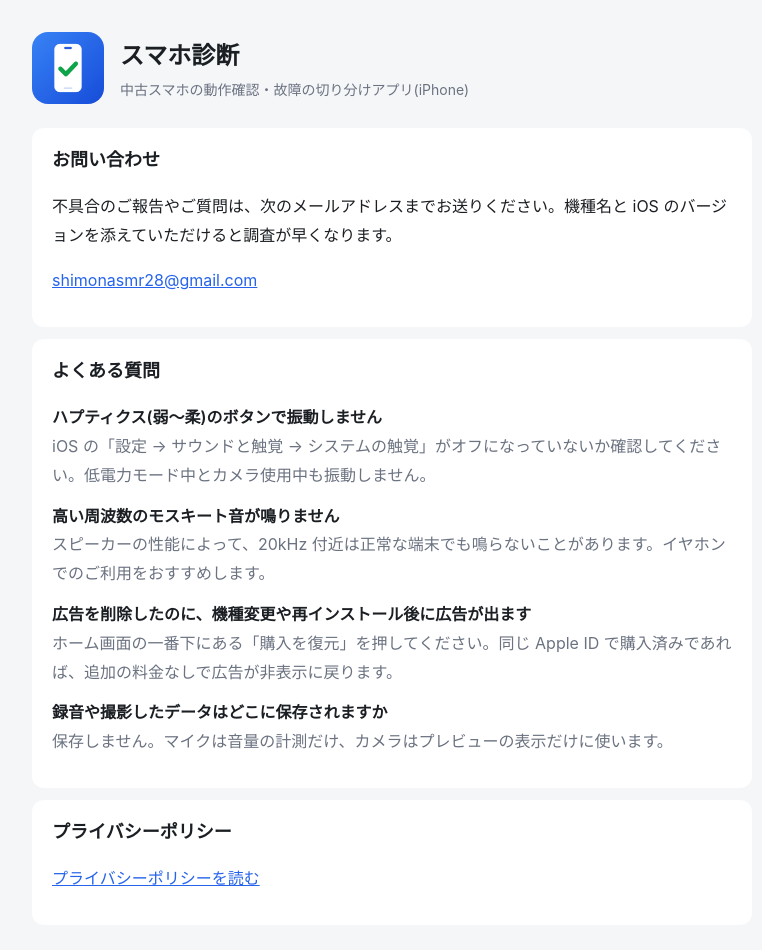
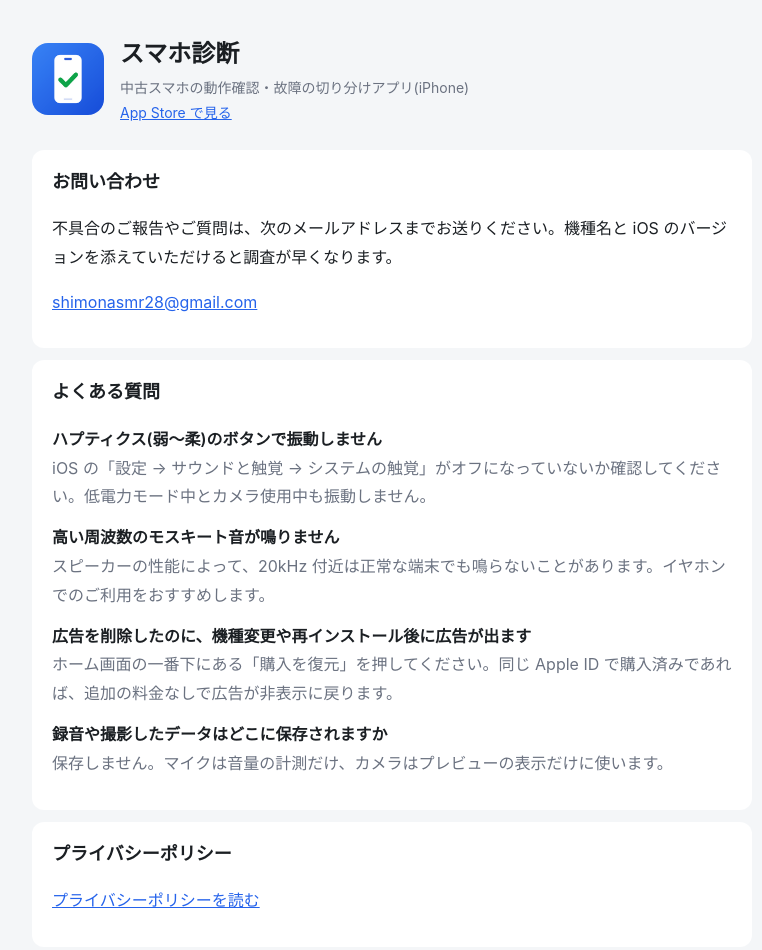
Before and after one commit to mentaimonico/mentaimonico.github.io, a plain HTML site: page device-check/index.html in a window 1280 px wide. Shown: the whole page, without its empty margins (248-1010 px from the left). Drawn offline with Linux system fonts and the light colour scheme.

Commit message:
add: スマホ診断と月と太陽のサポートページに App Store へのリンク
Co-Authored-By: Claude Opus 5.5 <noreply@anthropic.com>

```diff
--- a/device-check/index.html
+++ b/device-check/index.html
@@ -29,6 +29,7 @@
     <div>
       <h1>スマホ診断</h1>
       <p class="lead">中古スマホの動作確認・故障の切り分けアプリ(iPhone)</p>
+      <p class="lead"><a href="https://apps.apple.com/jp/app/id6824108993">App Store で見る</a></p>
     </div>
   </header>
 
```
Also changed, not shown: moon-sun/index.html (+1 -0 lines).
